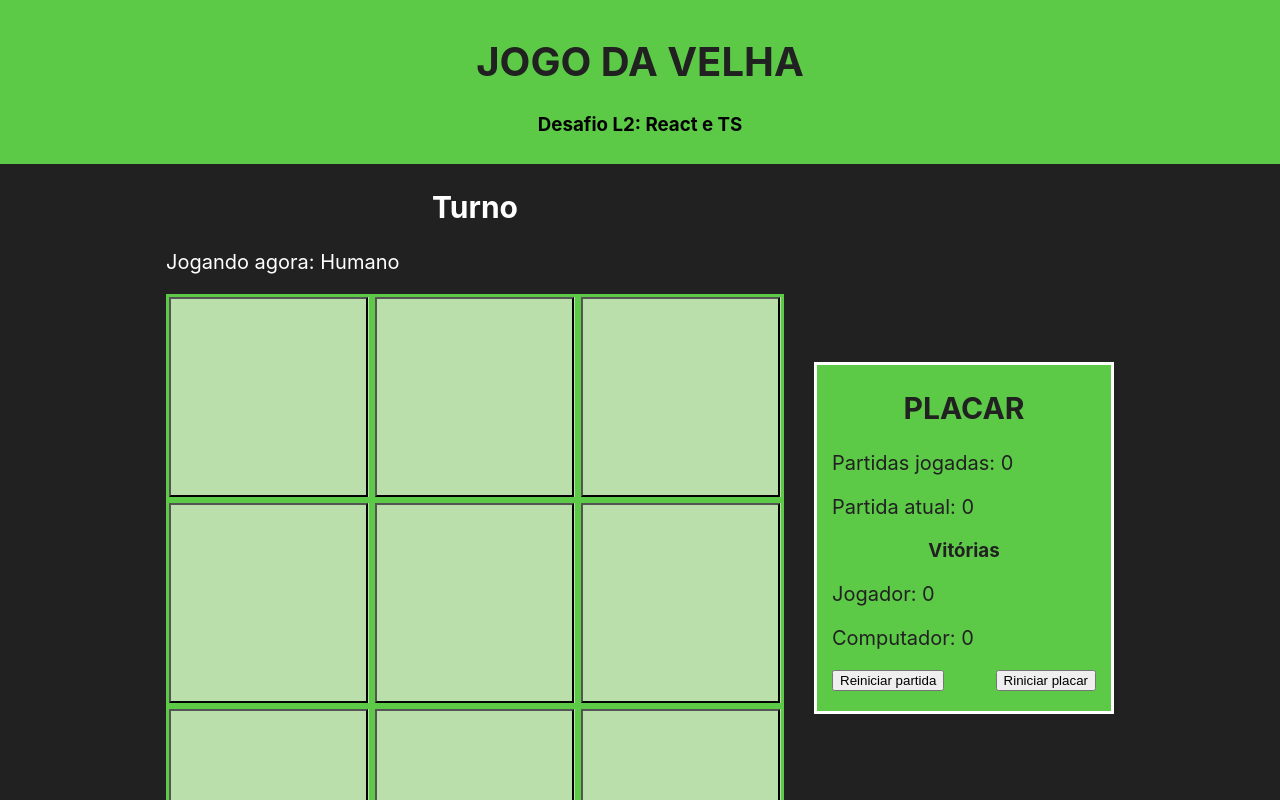
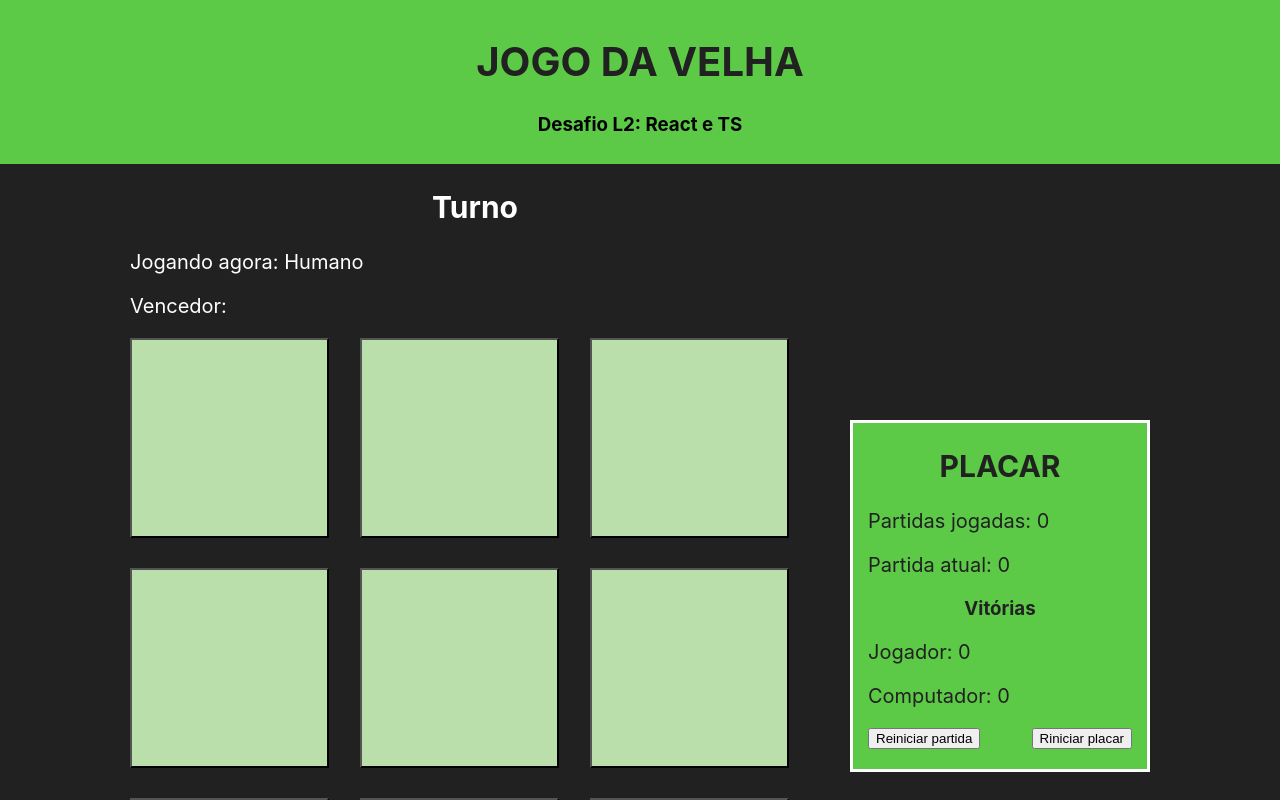
Before and after one commit to AnaOliveiraDev/jogodavelha, a React (Create React App) app in the folder jogodavelhaapp/: page / in a window 1280 px wide. Shown: the top 800 px of the page. Built offline with nearby package versions, Linux system fonts and the light colour scheme.

Commit message:
tornando estrutura mais dinamica

```diff
--- a/jogodavelhaapp/src/App.css
+++ b/jogodavelhaapp/src/App.css
@@ -24,20 +24,12 @@
   text-align: center;
 }
 .tabuleiro{
-  display: flex;
-  flex-direction: column;
+  display: grid;
+  grid-template-columns: 230px 230px 230px;
+  grid-template-rows:  230px 230px 230px;
 }
-.linha{
-  display: flex;
-}
-.coluna{
-  width: 200px;
-  height: 200px;
-  background-color: #badfab;
-  border: 3px solid #5cca47;
-  display: inline-flex;
-}
-.coluna button{
+
+.tabuleiro button{
   display: flex;
 	justify-content: center;
 	font-style: italic;
@@ -51,7 +43,7 @@
 	align-items: center;
 	box-sizing: unset;
 }
-.coluna button[value='2']{
+button[value='2']{
   color:#408433;
 }
 .sidebar {
--- a/jogodavelhaapp/src/App.tsx
+++ b/jogodavelhaapp/src/App.tsx
@@ -1,41 +1,71 @@
 import { stringify } from 'querystring';
-import React, { useState } from 'react';
+import React, { useEffect, useState } from 'react';
 import './App.css';
 
 function App() {
 
-  const getInitialState = () =>{
+  const bucasEstadoInicial = () =>{
     const state = []
-    for(let casas = 1; casas < 10; casas ++){
+    for(let casas = 0; casas < 9; casas ++){
       state[casas] = 0;
     }
     return state;
   }
 
-  const [player, setPlayer] = useState(1);
-  const [value, setValue] = useState(getInitialState);
+  const [jogador, setJogador] = useState(1);
+  const [valor, setValor] = useState(bucasEstadoInicial);
+  const [vencedor, setVencedor] = useState<Number>(0);
 
-  const handleClick = (key: string) => {
-    setValue({
-      ...value,
-      [key]: player
-    });
-    setPlayer(player * -1)
+  const reiniciarPartida = () => {
+    setValor(bucasEstadoInicial());
+    setJogador(1)
   }
 
-  const marcaJogador = (player: number) => {
-    let marca = '';
-    if(player === 1){
-      marca = 'L';
+  const colunas = [0, 1 , 2, 3, 4, 5, 6, 7, 8];
+
+  const encontraVencedor = () => {
+    const combinacoes = [
+      [0, 1, 2],
+      [3, 4, 5],
+      [6, 7, 8],
+
+      [0, 3, 6],
+      [1, 4, 7],
+      [2, 5, 8],
+
+      [0, 4, 8],
+      [2, 4, 6]
+    ]
+  }
+
+  const acaoClick = (key: number) => {
+    if(valor[key]){
+      return;
     }
-    if(player === -1){
-      marca = '2';
+    const valores = {
+      ...valor,
+      [key]: jogador
     }
-    if(player === 0){
-      marca = '';
+    setValor(valores);
+    setJogador(jogador * -1)
+    console.log(encontraVencedor());
+  }
+
+  const defineJogador = (jogador: number) => {
+    let define = '';
+    if(jogador === 1){
+      define= 'L';
     }
-    return marca;
+    if(jogador === -1){
+      define = '2';
+    }
+    if(jogador === 0){
+      define = '';
+    }
+    return define;
   };
+
+
 
   return (
     <div className="App">
@@ -47,60 +77,17 @@ function App() {
         <div className="content">
           <div className="turno">
               <h2>Turno</h2>
-              <p>Jogando agora: {player === 1 ? 'Humano' : 'Bot'}</p>
+              <p>Jogando agora: {jogador === 1 ? 'Humano' : 'Bot'}</p>
+              <p>Vencedor: </p>
           </div>
           <div className="tabuleiro">
-              <div className="linha">
-                  <div className="coluna">
-                    <button id="1" type="button" onClick={() => handleClick('1')} value={marcaJogador(value[1])}>
-                      {marcaJogador(value[1])}
-                    </button>
-                  </div>
-                  <div className="coluna">
-                    <button id="2" type="button" onClick={() => handleClick('2')} value={marcaJogador(value[2])}>
-                      {marcaJogador(value[2])}
-                    </button>
-                  </div>
-                  <div className="coluna">
-                    <button id="3" type="button" onClick={() => handleClick('3')} value={marcaJogador(value[3])}>
-                      {marcaJogador(value[3])}
-                    </button>
-                  </div>
-              </div>
-              <div className="linha">
-                  <div className="coluna">
-                    <button id="4" type="button" onClick={() => handleClick('4')} value={marcaJogador(value[4])}>
-                      {marcaJogador(value[4])}
-                    </button>
-                  </div>
-                  <div className="coluna">
-                    <button id="5" type="button" onClick={() => handleClick('5')} value={marcaJogador(value[5])}>
-                      {marcaJogador(value[5])}
-                    </button>
-                  </div>
-                  <div className="coluna">
-                    <button id="6" type="button" onClick={() => handleClick('6')} value={marcaJogador(value[6])}>
-                      {marcaJogador(value[6])}
-                    </button>
-                  </div>
-              </div>
-              <div className="linha">
-                  <div className="coluna">
-                    <button id="7" type="button" onClick={() => handleClick('7')} value={marcaJogador(value[7])}>
-                      {marcaJogador(value[7])}
-                    </button>
-                  </div>
-                  <div className="coluna">
-                    <button id="8" type="button" onClick={() => handleClick('8')} value={marcaJogador(value[8])}>
-                      {marcaJogador(value[8])}
-                    </button>
-                  </div>
-                  <div className="coluna">
-                    <button id="9" type="button" onClick={() => handleClick('9')} value={marcaJogador(value[9])}>
-                      {marcaJogador(value[9])}
-                    </button>
-                  </div>
-              </div>
+            {
+              colunas.map((b) => (
+                <button key={b} type="button" onClick={() => acaoClick(b)} value={defineJogador(valor[b])}>
+                      {defineJogador(valor[b])}
+                </button>
+              ))
+            }
           </div>
         </div>
         <div className="sidebar">
@@ -114,7 +101,7 @@ function App() {
             <p>Computador: 0</p>
 
             <div className="controles">
-                <button>Reiniciar partida</button>
+                <button onClick={() => reiniciarPartida()}>Reiniciar partida</button>
                 <button>Riniciar placar</button>
             </div>
           </div>
```
